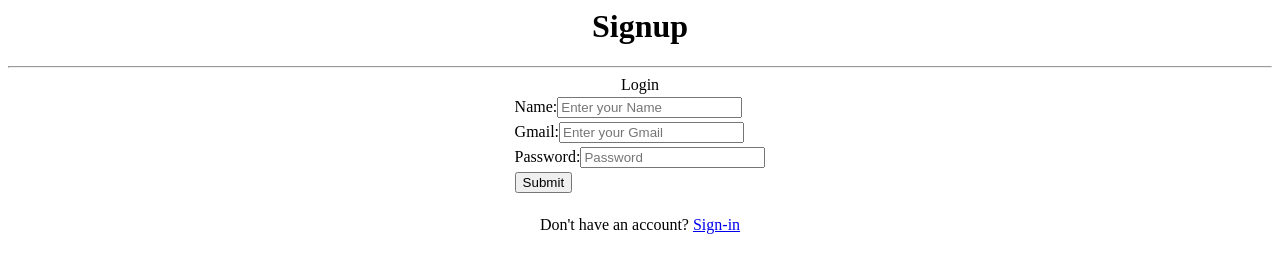
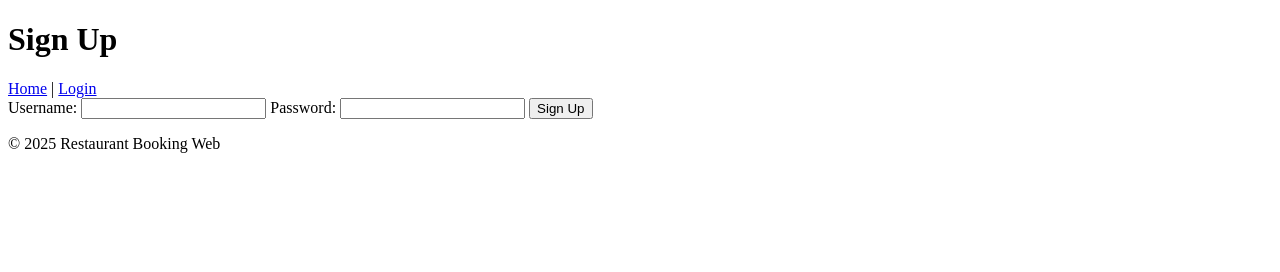
Before and after one commit to shovin12leo/Byte-Bingers, a plain HTML site: page Restaurant Booking Web Application/Frontend/signup.html in a window 1280 px wide. Drawn offline with Linux system fonts and the light colour scheme.

Commit message:
Add files via upload

```diff
--- a/Restaurant Booking Web Application/Frontend/signup.html
+++ b/Restaurant Booking Web Application/Frontend/signup.html
@@ -1,34 +1,34 @@
-<center>
-    <h1>Signup</h1>
-    <hr>
-    <form>
-        <table>
+<!DOCTYPE html>
+<html lang="en">
+<head>
+  <meta charset="UTF-8">
+  <meta name="viewport" content="width=device-width, initial-scale=1.0">
+  <title>Sign Up</title>
+  <link rel="stylesheet" href="css/style.css">
+</head>
+<body>
+  <header>
+    <h1>Sign Up</h1>
+    <nav>
+      <a href="index.html">Home</a> |
+      <a href="login.html">Login</a>
+    </nav>
+  </header>
 
-            <tr>
-        <td>Name:<input type="text" placeholder="Enter your Name"> </td>
-    </tr>
+  <main>
+    <form id="signup-form">
+      <label for="username">Username:</label>
+      <input type="text" id="username" name="username" required>
+      <label for="password">Password:</label>
+      <input type="password" id="password" name="password" required>
+      <button type="submit">Sign Up</button>
+    </form>
+  </main>
 
-    <tr>
-        <td>Gmail:<input type="text" placeholder="Enter your Gmail"> </td>
-    </tr>
+  <footer>
+    <p>&copy; 2025 Restaurant Booking Web</p>
+  </footer>
 
-    <tr>
-       <td> Password:<input type="password" placeholder="Password"> </td>
-    </tr>
-
-    <tr>
-        <td><input type="submit"> </td> Login
-     </tr>
-
-     <tr>
-
-     <td><p class="signup-link"></td>
-
-    </tr>
-    </table>
-
-        <p>Don't have an account? <a href="Signup.html"> Sign-in</a></p>
-
-    </form>
-
-</center>
+  <script src="js/app.js"></script>
+</body>
+</html>
```
Also changed, not shown: Restaurant Booking Web Application/Frontend/booking-form.html (added, +42 -0 lines), Restaurant Booking Web Application/Frontend/index.html (+28 -7 lines), Restaurant Booking Web Application/Frontend/login.html (+28 -12 lines), Restaurant Booking Web Application/Frontend/restaurant-list.html (+28 -9 lines).
